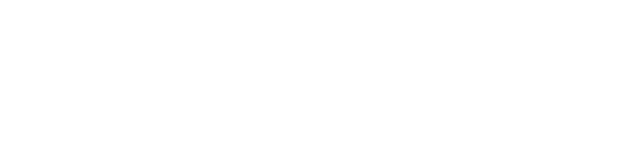
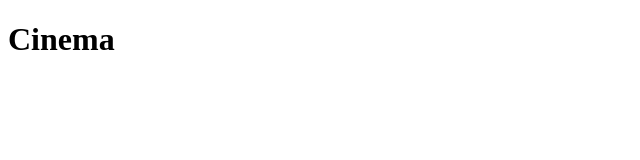
Before and after one commit to igormacedo97/cinema, a plain HTML site: page index.html in a window 1280 px wide. Shown: the whole page, without its empty margins (0-640 px from the left). Drawn offline with Linux system fonts and the light colour scheme.

Commit message:
alteração title e adicionando h1 com nome do projeto

```diff
--- a/index.html
+++ b/index.html
@@ -3,9 +3,9 @@
 <head>
     <meta charset="UTF-8">
     <meta name="viewport" content="width=device-width, initial-scale=1.0">
-    <title>Document</title>
+    <title>Cinema</title>
 </head>
 <body>
-
+    <h1>Cinema</h1>
 </body>
 </html>
```
